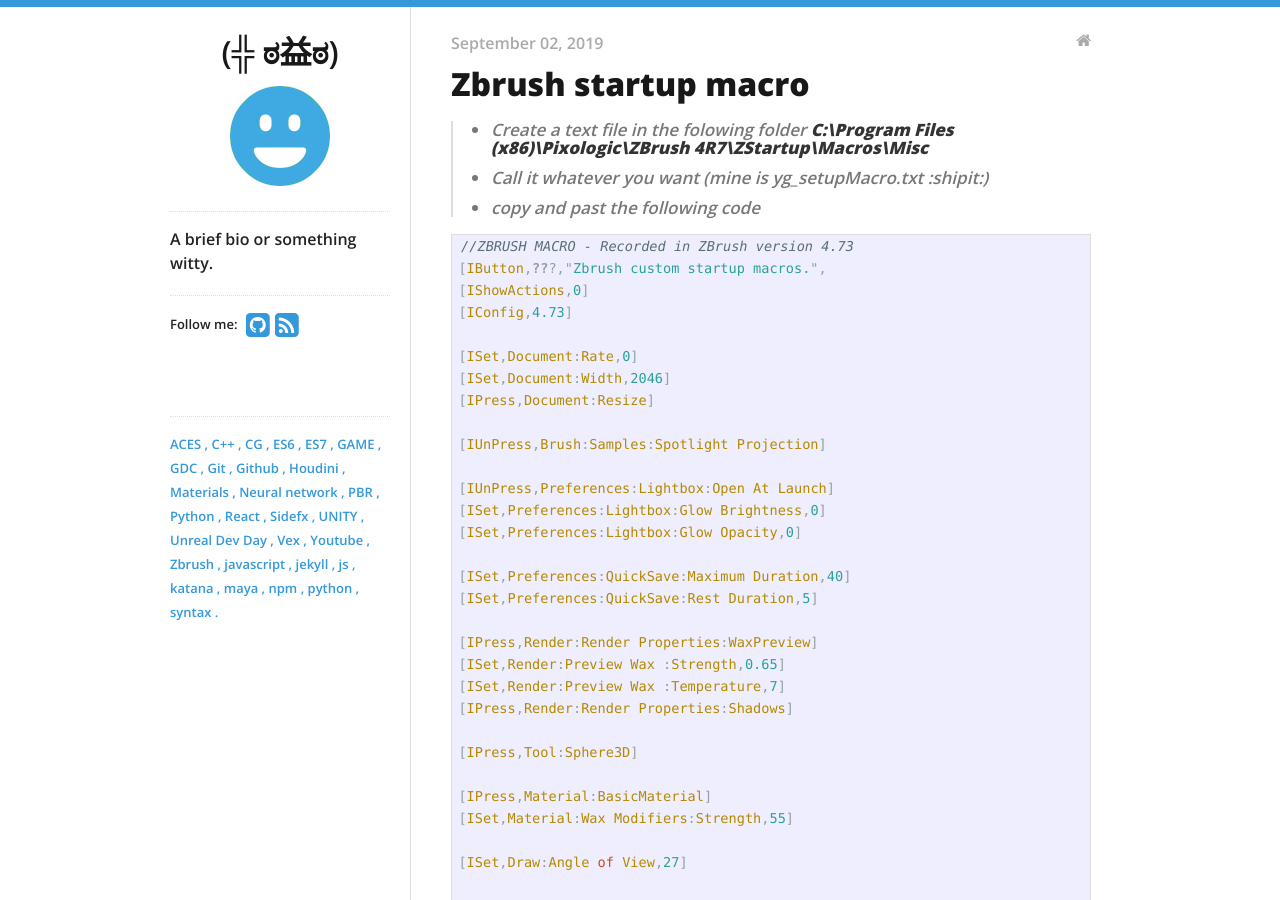
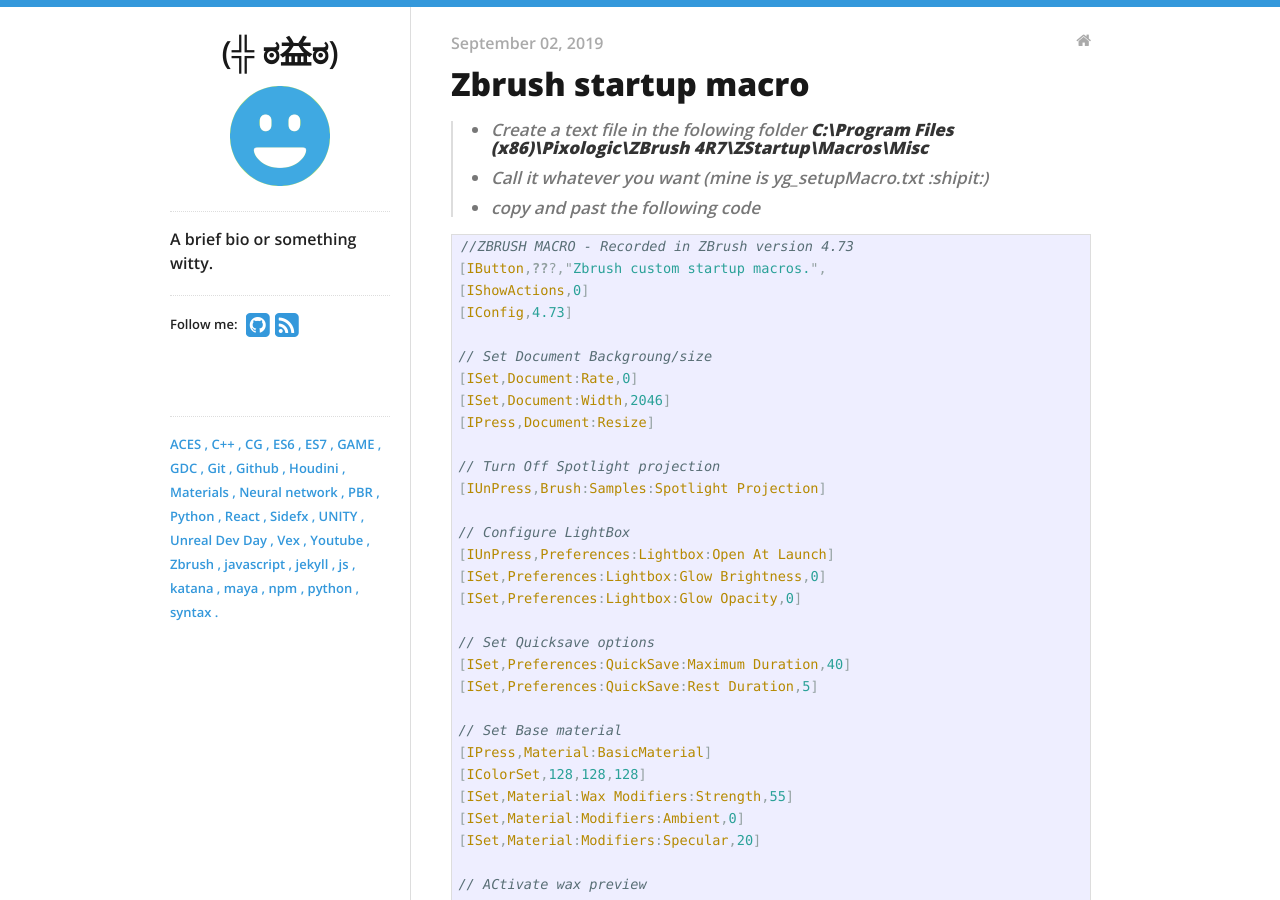
Before and after one commit to yoann01/ktmd, a Jekyll site: the page built from _posts/2019-09-02-Zbrush-Startup-macro.md, in a window 1280 px wide and 900 px high. Built offline with Jekyll 4.4.1, drawn with Linux system fonts in a browser that asks for light colours; nearby versions of some CDN libraries.

Commit message:
Update 2019-09-02-Zbrush-Startup-macro.md

```diff
--- a/_posts/2019-09-02-Zbrush-Startup-macro.md
+++ b/_posts/2019-09-02-Zbrush-Startup-macro.md
@@ -16,31 +16,38 @@ categories:
 [IShowActions,0]
 [IConfig,4.73]
 
+// Set Document Backgroung/size
 [ISet,Document:Rate,0]
 [ISet,Document:Width,2046]
 [IPress,Document:Resize]
 
+// Turn Off Spotlight projection
 [IUnPress,Brush:Samples:Spotlight Projection]
 
+// Configure LightBox
 [IUnPress,Preferences:Lightbox:Open At Launch]
 [ISet,Preferences:Lightbox:Glow Brightness,0]
 [ISet,Preferences:Lightbox:Glow Opacity,0]
 
+// Set Quicksave options
 [ISet,Preferences:QuickSave:Maximum Duration,40]
 [ISet,Preferences:QuickSave:Rest Duration,5]
 
+// Set Base material
+[IPress,Material:BasicMaterial]
+[IColorSet,128,128,128]
+[ISet,Material:Wax Modifiers:Strength,55]
+[ISet,Material:Modifiers:Ambient,0]
+[ISet,Material:Modifiers:Specular,20]
+
+// ACtivate wax preview
 [IPress,Render:Render Properties:WaxPreview]
 [ISet,Render:Preview Wax :Strength,0.65]
 [ISet,Render:Preview Wax :Temperature,7]
 [IPress,Render:Render Properties:Shadows]
 
 [IPress,Tool:Sphere3D]
-
-[IPress,Material:BasicMaterial]
-[ISet,Material:Wax Modifiers:Strength,55]
-
 [ISet,Draw:Angle of View,27]
-
 [IPress,Brush:ClayTubes]
 [ISet,Alpha:Modify:Blur,2]
 [ISet,Stroke:Roll Dist,5]
```
